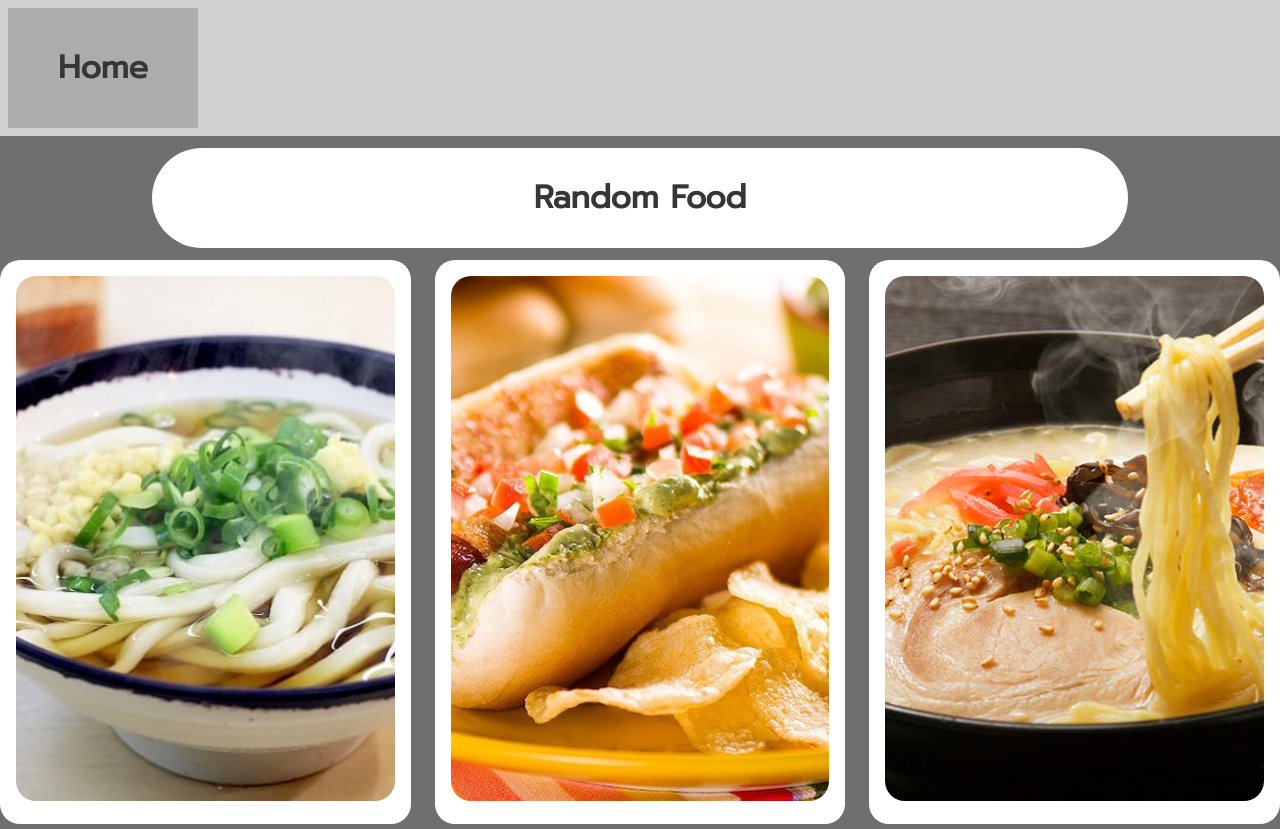
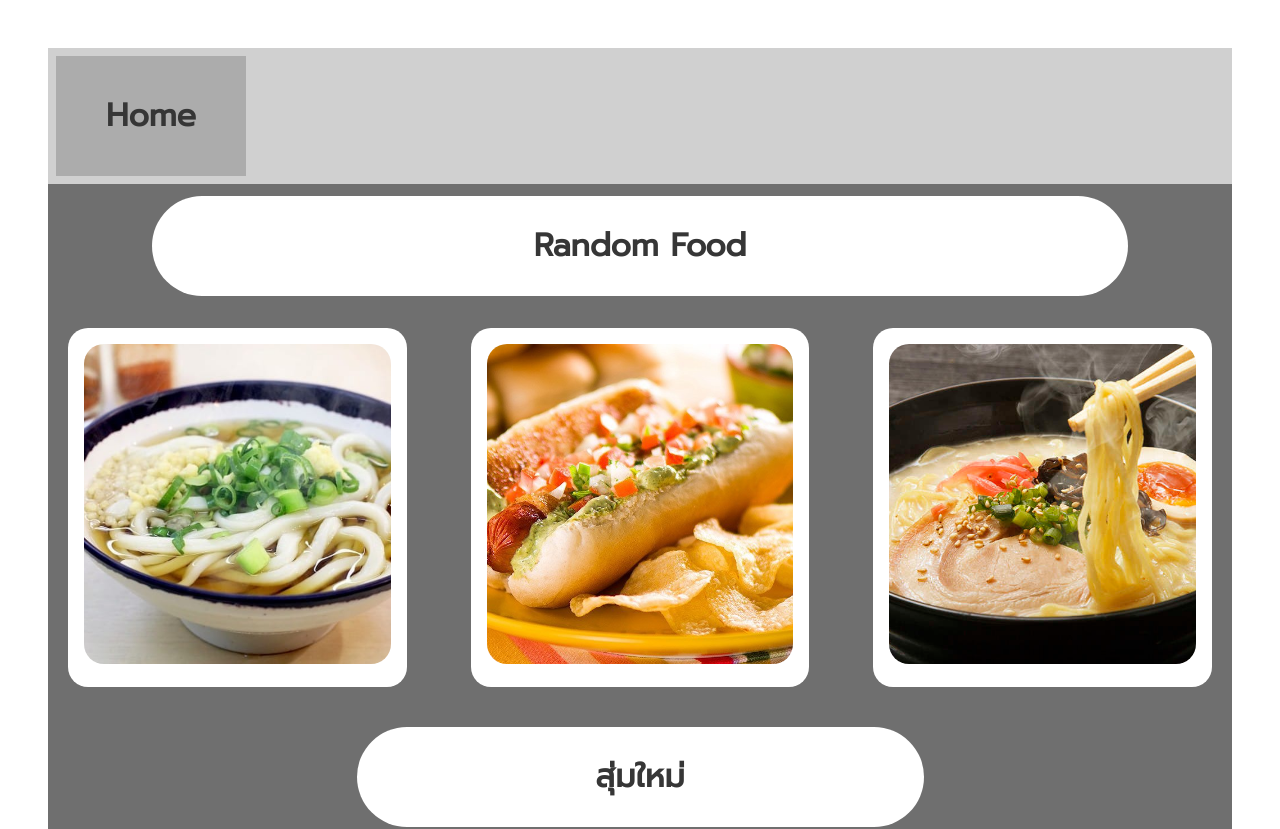
Before and after one commit to trabnm1313/SDTP, a Vue app in the folder demo2/: page /randomdisplay/1 in a window 1280 px wide. Shown: the top 829 px of the page. Built offline with nearby package versions, Linux system fonts and the light colour scheme.

Commit message:
:sparkles: เพิ่มตัว Popup กับลง event handler
เพิ่ม Pop up
เพิ่ม methods
- On/off toggle
เพิ่ม event handler

```diff
--- a/demo2/src/App.vue
+++ b/demo2/src/App.vue
@@ -1,5 +1,5 @@
 <template>
-  <div id="nav">
+  <div class="hero">
       <RandomDisplay />
   </div>
 </template>
@@ -25,7 +25,7 @@
   -webkit-font-smoothing: antialiased;
   -moz-osx-font-smoothing: grayscale;
   text-align: center;
-  color: #2c3e50;
   height: 100%;
 }
+
 </style>
--- a/demo2/src/components/RandomDisplay.vue
+++ b/demo2/src/components/RandomDisplay.vue
@@ -1,10 +1,12 @@
 <template>
-  <div id="main">
+  <div id="main" class="hero-body">
     <div id="top-bar" class="box mb-0">
       <div class="level-left">
-        <div id="logo" class="columns level-item">
-          <h1 class="title">Home</h1>
-        </div>
+        <a href="#">
+          <div id="logo" class="columns level-item">
+            <h1 class="title">Home</h1>
+          </div>
+        </a>
       </div>
     </div>
     <div id="body" class="py-1">
@@ -14,10 +16,19 @@
         </div>
       </div>
       <div id="list-card" class="columns mb-0">
-        <div v-for="(item, index) in items" :key="index" class="column">
-          <div id="food-card" class="is-4 p-4">
-            <a href="#">
-              <img :src="require('../assets/' + item.url)" alt="pic1" />
+        <div
+          v-for="(item, index) in items"
+          :key="index"
+          class="column"
+          style="margin: 20px"
+        >
+          <div id="food-card" class="is-4 p-4" :key="index">
+            <a @click="setToggleOn(index)">
+              <img
+                id="card-pic"
+                :src="require('../assets/' + item.url)"
+                alt="pic1"
+              />
             </a>
           </div>
         </div>
@@ -31,32 +42,130 @@
       </div>
     </div>
   </div>
+
+  <!-- Modal -->
+  <div class="modal" :class="{ 'is-active': toggle }">
+    <div class="modal-background" @click="setToggleOff()"></div>
+    <div class="modal-card">
+      <section
+        style="border-radius: 40px 40px 0px 0px"
+        class="level-item modal-card-body"
+      >
+        <div id="modal-head" class="p-3">
+          <h1 class="title">ผัดกระเพราหมูสับ</h1>
+        </div>
+      </section>
+      <section class="level-item modal-card-body pb-0">
+        <div class="columns mb-0">
+          <div id="modal-picture-clover" class="p-4">
+            <img
+              id="modal-pic"
+              :src="require('../assets/' + items[seleted].url)"
+              alt="pic1"
+            />
+          </div>
+        </div>
+      </section>
+      <section class="level-item modal-card-body pb-0">
+        <div id="modal-desciption" class="p-3">
+          <p class="ml-6" style="font-size: 20px; text-align: left">
+            <b>ส่วนประกอบ</b>: {{ items[seleted].ingre[0] }}
+            {{ items[seleted].ingre[1] }} {{ items[seleted].ingre[2] }}
+          </p>
+          <p class="ml-6" style="font-size: 20px; text-align: left">
+            <b>แคลอรี่</b>: {{ items[seleted].calories }} กิโลแคล
+          </p>
+          <p
+            id="food-desciption"
+            class="ml-6"
+            style="text-align: left; font-size: 20px"
+          >
+            <b>รายละเอียด</b>: {{ items[seleted].des }}
+          </p>
+        </div>
+      </section>
+      <section
+        style="border-radius: 0px 0px 40px 40px"
+        class="level-item modal-card-footer"
+      >
+        <div id="modal-button-layout" class="level-item m-2">
+          <a>
+            <div id="button" class="button level-item">วิธีทำ</div>
+          </a>
+        </div>
+        <div id="modal-button-layout" class="level-item">
+          <a>
+            <div id="button" class="button level-item">สั่งซื้อ</div>
+          </a>
+        </div>
+      </section>
+    </div>
+  </div>
+  <!-- Modal -->
 </template>
+
+
 <script>
 export default {
   name: "RandomDisplay",
   data() {
     return {
+      seleted: 0,
+      toggle: false,
       items: [
-        { url: "test1.jpeg" },
-        { url: "test2.jpg" },
-        { url: "test3.jpg" },
+        {
+          url: "test1.jpeg",
+          ingre: ["ingre1", "ingre2", "ingre3"],
+          calories: 500,
+          des: "ของกินที่อร่อยมากๆๆๆๆๆๆๆๆๆๆๆๆๆๆๆๆๆๆๆๆๆๆๆๆๆๆๆๆๆๆๆๆๆๆๆๆๆๆๆ",
+        },
+        {
+          url: "test2.jpg",
+          ingre: ["ingre1", "ingre2"],
+          calories: 1000,
+          des: "ของกินที่อร่อยมากๆๆๆๆๆๆๆๆๆๆๆๆๆๆๆๆๆๆๆๆๆๆๆๆๆๆๆๆๆๆๆๆๆๆๆๆๆๆๆ",
+        },
+        {
+          url: "test3.jpg",
+          ingre: ["ingre1"],
+          calories: 400,
+          des: "ของกินที่อร่อยมากๆๆๆๆๆๆๆๆๆๆๆๆๆๆๆๆๆๆๆๆๆๆๆๆๆๆๆๆๆๆๆๆๆๆๆๆๆๆๆ",
+        },
       ],
     };
+  },
+  methods: {
+    setToggleOn(index) {
+      console.log(index);
+      this.seleted = index;
+      this.toggle = true;
+    },
+    setToggleOff() {
+      this.toggle = false;
+    },
   },
 };
 </script>
 
 <style scoped>
-img {
-  width: 525px;
-  height: 525px;
-  object-fit: cover;
-  border-radius: 20px;
+a {
+  color: inherit;
+}
+
+section {
+  background-color: #6f6f6f;
 }
 
 #body {
+  height: 100%;
   background-color: #6f6f6f;
+}
+
+#card-pic {
+  width: 100%;
+  height: 20rem;
+  object-fit: cover;
+  border-radius: 20px;
 }
 
 .box {
@@ -89,4 +198,48 @@
   width: 567px;
   border-radius: 50px;
 }
+
+#modal-head {
+  background-color: white;
+  width: 70%;
+  border-radius: 40px;
+}
+
+#modal-picture-clover {
+  background-color: white;
+  border-radius: 20px;
+  box-shadow: 0px 4px 4px 0px #00000040;
+}
+
+#modal-pic {
+  width: 500px;
+  height: 300px;
+  object-fit: cover;
+  border-radius: 20px;
+}
+
+#modal-desciption {
+  background-color: white;
+  width: 555px;
+  border-radius: 40px;
+}
+
+#food-desciption {
+  width: 30ch;
+  text-overflow: ellipsis;
+  overflow: hidden;
+  white-space: nowrap;
+}
+
+#modal-button-layout {
+  width: 50%;
+  height: 100px;
+}
+
+#button {
+  background-color: white;
+  width: 250px;
+  border-radius: 40px;
+  font-size: 2rem;
+}
 </style>
```
